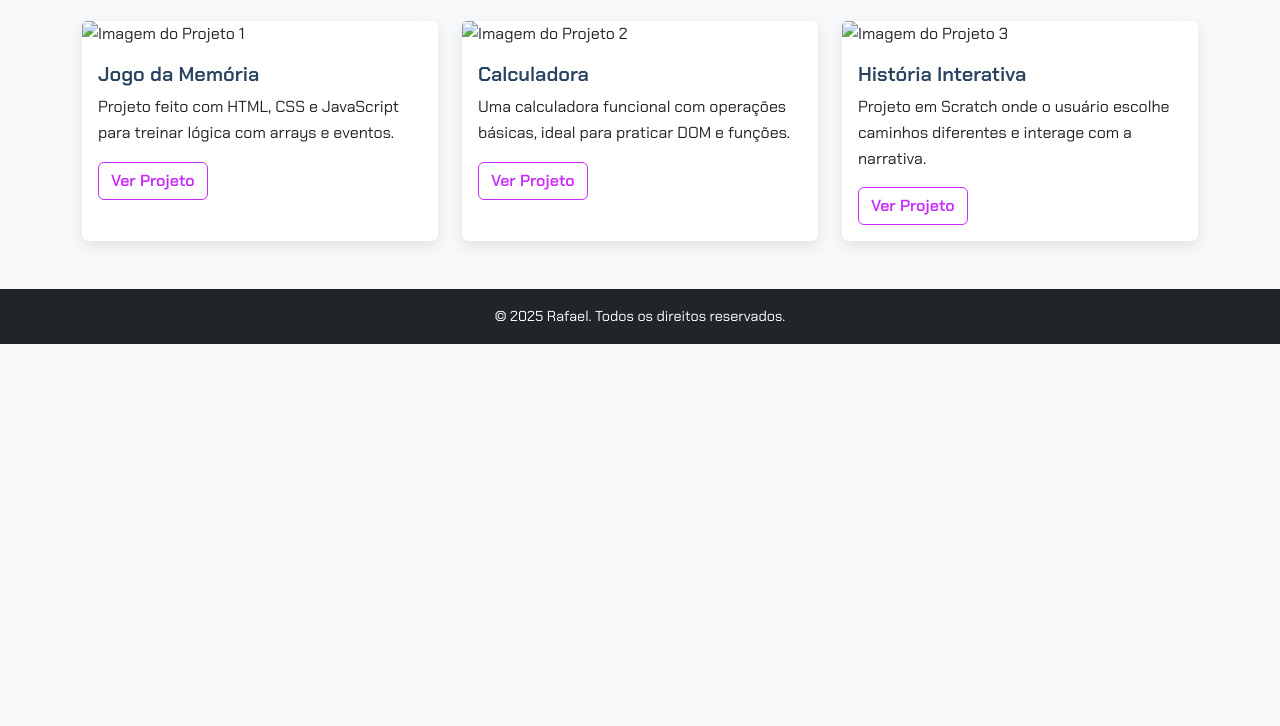
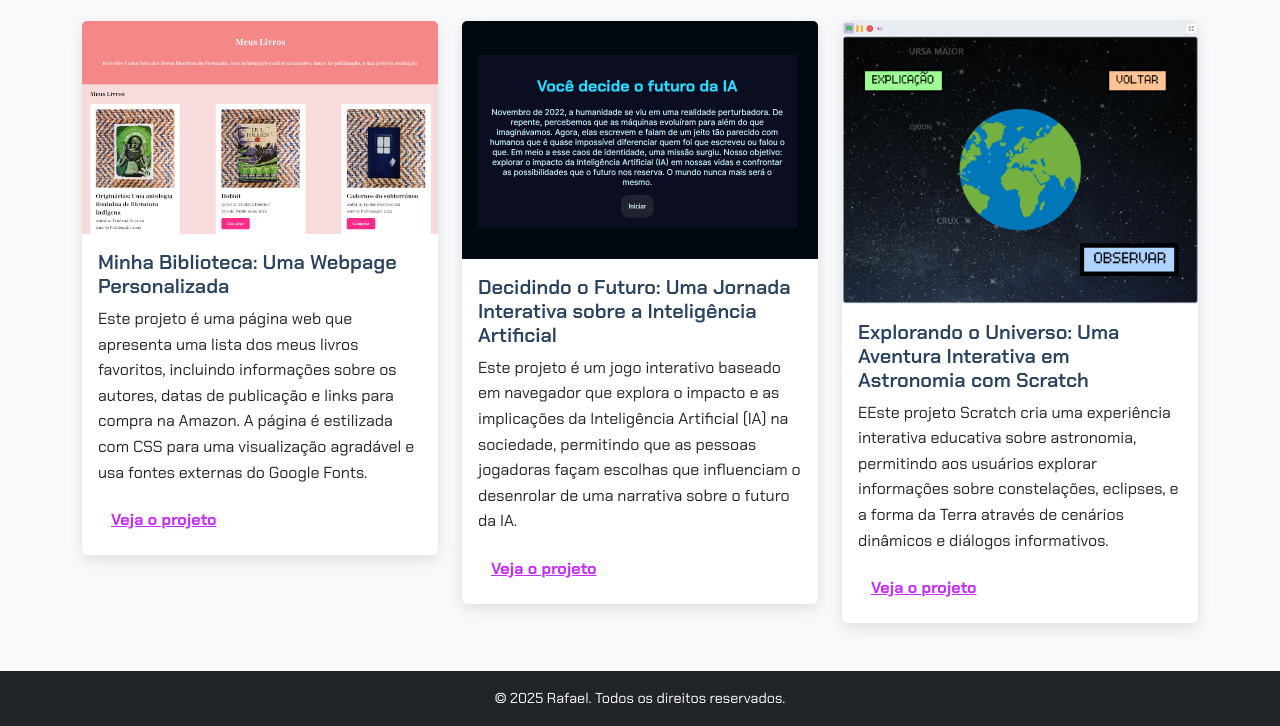
Before and after one commit to rafaelsatoshi/projeto-pt-2, a plain HTML site: page index.html in a window 1280 px wide. Shown: the part 598-1324 px from the top of the page. Before the commit the page ends 942 px from the top, so only its background shows below. Drawn offline with nearby package versions, Linux system fonts and the light colour scheme.

Commit message:
Update index.html

```diff
--- a/index.html
+++ b/index.html
@@ -31,36 +31,52 @@
     <main class="container my-5">
         <h2 class="text-center mb-4">Projetos em Destaque</h2>
         <div class="row g-4">
-            <!-- Projeto 1 -->
+           <!-- Projeto 1 -->
             <div class="col-md-4">
-                <div class="card h-100">
-                    <img src="img/projeto1.png" class="card-img-top" alt="Imagem do Projeto 1">
+                <div class="card">
+                    <img src="img/projeto-1.png" class="card-img-top" alt="Imagem do projeto de biblioteca virtual">
                     <div class="card-body">
-                        <h5 class="card-title">Jogo da Memória</h5>
-                        <p class="card-text">Projeto feito com HTML, CSS e JavaScript para treinar lógica com arrays e eventos.</p>
-                        <a href="#" class="btn btn-outline-primary">Ver Projeto</a>
+                        <h5 class="card-title">Minha Biblioteca: Uma Webpage Personalizada</h5>
+                        <p class="card-text">Este projeto é uma página web que apresenta uma lista dos meus livros
+                            favoritos, incluindo informações sobre os autores, datas de publicação e links para compra
+                            na Amazon. A página é estilizada com CSS para uma visualização agradável e usa fontes
+                            externas do Google Fonts.
+                        </p>
+                        <button type="button" class="btn btn-link" data-bs-toggle="modal" data-bs-target="#modal1">Veja
+                            o projeto</button>
                     </div>
                 </div>
             </div>
             <!-- Projeto 2 -->
             <div class="col-md-4">
-                <div class="card h-100">
-                    <img src="img/projeto2.png" class="card-img-top" alt="Imagem do Projeto 2">
+                <div class="card">
+                    <img src="img/projeto-2.png" class="card-img-top" alt="Imagem do projeto de biblioteca virtual">
                     <div class="card-body">
-                        <h5 class="card-title">Calculadora</h5>
-                        <p class="card-text">Uma calculadora funcional com operações básicas, ideal para praticar DOM e funções.</p>
-                        <a href="#" class="btn btn-outline-primary">Ver Projeto</a>
+                        <h5 class="card-title">Decidindo o Futuro: Uma Jornada Interativa sobre a Inteligência
+                            Artificial</h5>
+                        <p class="card-text">Este projeto é um jogo interativo baseado em navegador que explora o
+                            impacto e as implicações da Inteligência Artificial (IA) na sociedade, permitindo que as
+                            pessoas jogadoras façam escolhas que influenciam o desenrolar de uma narrativa sobre o
+                            futuro da IA.</p>
+                        <button type="button" class="btn btn-link" data-bs-toggle="modal" data-bs-target="#modal2">Veja
+                            o projeto</button>
                     </div>
                 </div>
             </div>
+
             <!-- Projeto 3 -->
             <div class="col-md-4">
-                <div class="card h-100">
-                    <img src="img/projeto3.png" class="card-img-top" alt="Imagem do Projeto 3">
+                <div class="card">
+                    <img src="img/projeto-3.png" class="card-img-top" alt="Imagem do projeto de biblioteca virtual">
                     <div class="card-body">
-                        <h5 class="card-title">História Interativa</h5>
-                        <p class="card-text">Projeto em Scratch onde o usuário escolhe caminhos diferentes e interage com a narrativa.</p>
-                        <a href="#" class="btn btn-outline-primary">Ver Projeto</a>
+                        <h5 class="card-title">Explorando o Universo: Uma Aventura Interativa em Astronomia com Scratch
+                        </h5>
+                        <p class="card-text">EEste projeto Scratch cria uma experiência interativa educativa sobre
+                            astronomia, permitindo aos usuários explorar informações sobre constelações, eclipses, e a
+                            forma da Terra através de cenários dinâmicos e diálogos informativos.
+                        </p>
+                        <button type="button" class="btn btn-link" data-bs-toggle="modal" data-bs-target="#modal3">Veja
+                            o projeto</button>
                     </div>
                 </div>
             </div>
```
